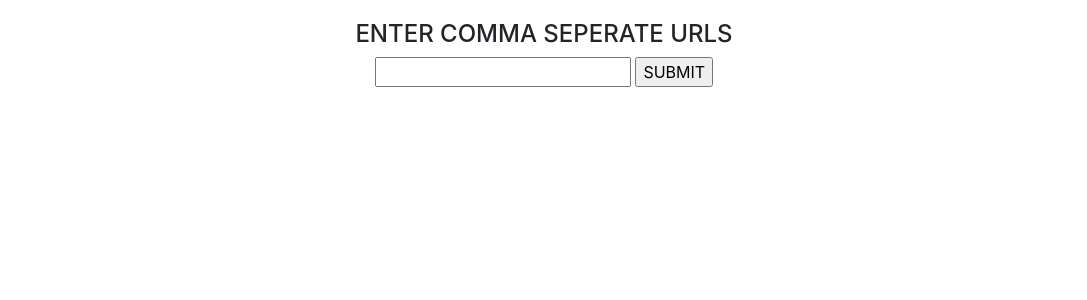
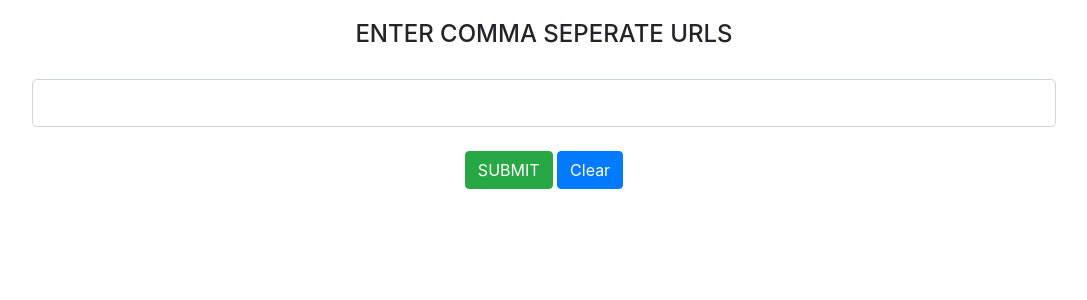
Before and after one commit to pandithimanshu/rdxscrap, a Django app: page / in a window 1280 px wide. Shown: the top 300 px of the page, without its empty margins (96-1183 px from the left). Run offline with Django 3.2, Linux system fonts and the light colour scheme; some libraries are stand-ins or nearby versions.

Commit message:
bootstrap add

```diff
--- a/app/urls.py
+++ b/app/urls.py
@@ -6,4 +6,5 @@ urlpatterns = [
     path('',views.index,name="index"),
     path('save/',views.save,name="save"),
     path('show/',views.show,name="show"),
+    path('clear/',views.clear,name="clear"),
 ]
--- a/app/views.py
+++ b/app/views.py
@@ -13,8 +13,12 @@ def index(request):
 def save(request):
 
     url = request.GET.get("url")
-    # os.system(f"cd quotetutorial && scrapy crawl quotes -a url={url} -a key=1234")
-    os.system(f"cd quotetutorial/ && /home/ubuntu/env/bin/scrapy crawl quotes -a url={url} -a key=1234")
+
+    #FOR WINDOWS
+    os.system(f"cd quotetutorial && scrapy crawl quotes -a url={url} -a key=1234")
+
+    #FOR LINUX
+    # os.system(f"cd quotetutorial/ && /home/ubuntu/env/bin/scrapy crawl quotes -a url={url} -a key=1234")
 
     return HttpResponse("ADDED TO DATABASE")
 
@@ -33,3 +37,8 @@ def show(request):
         return HttpResponse(jl)
     except:
         return HttpResponse("error")
+
+def clear(request):
+    Quote.objects.all().delete()
+
+    return redirect("/")
--- a/rdxscrap/urls.py
+++ b/rdxscrap/urls.py
@@ -21,4 +21,5 @@ urlpatterns = [
     path('',include("app.urls")),
     path('save/',include("app.urls")),
     path('show/',include("app.urls")),
+    path('clear/',include("app.urls")),
 ]
--- a/templates/index.html
+++ b/templates/index.html
@@ -15,8 +15,9 @@
 <center>
 <div style="margin-top:20px;">
     <h4>ENTER COMMA SEPERATE URLS</h4>
-    <input type="text" id="multipleUrl">
-    <input type="submit" onclick="main();" value="SUBMIT">
+    <input style="margin:30px;width:80%;" class="form-control form-control-lg mb-4" type="text" id="multipleUrl">
+    <input class="btn btn-success" type="submit" onclick="main();" value="SUBMIT">
+    <a class="btn btn-primary" href="/clear">Clear</a>
 </div>
 </center>
 
```
Also changed, not shown: 1 other file.
